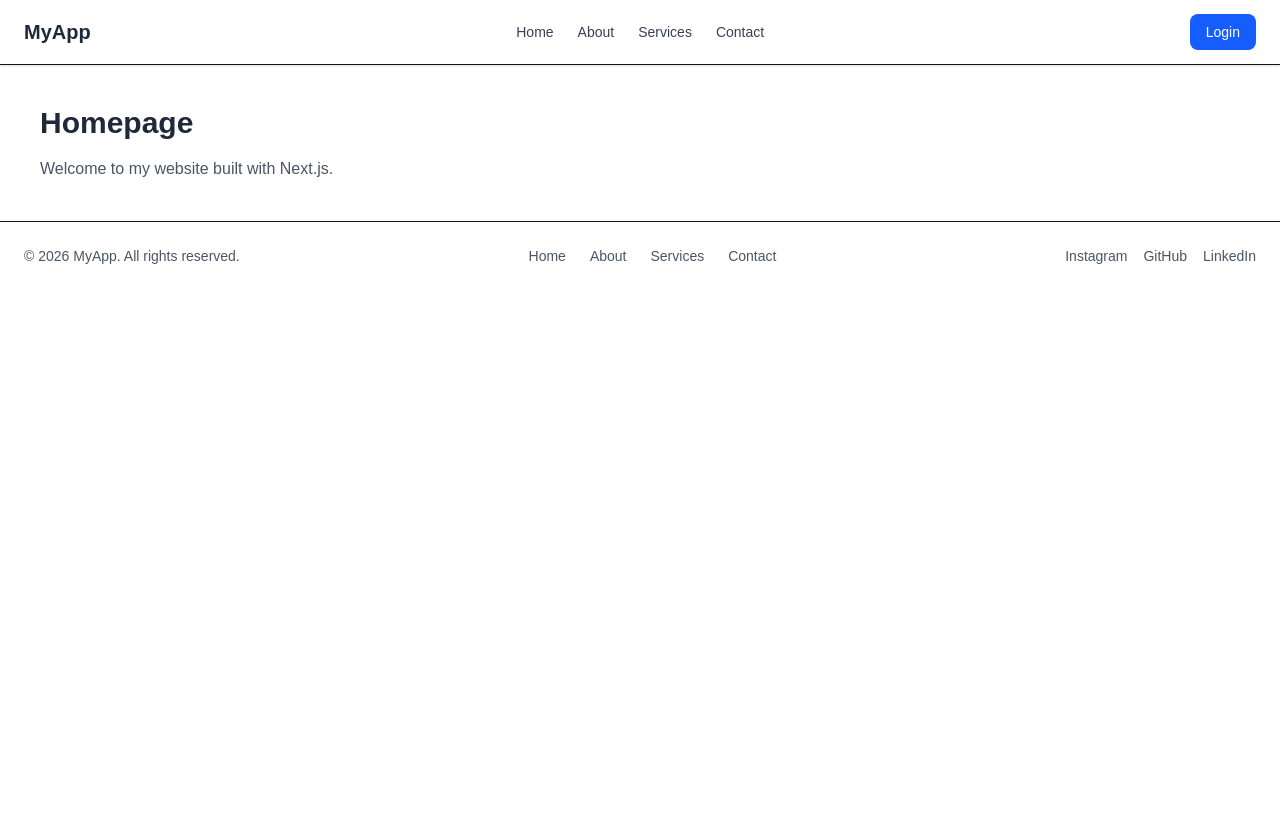
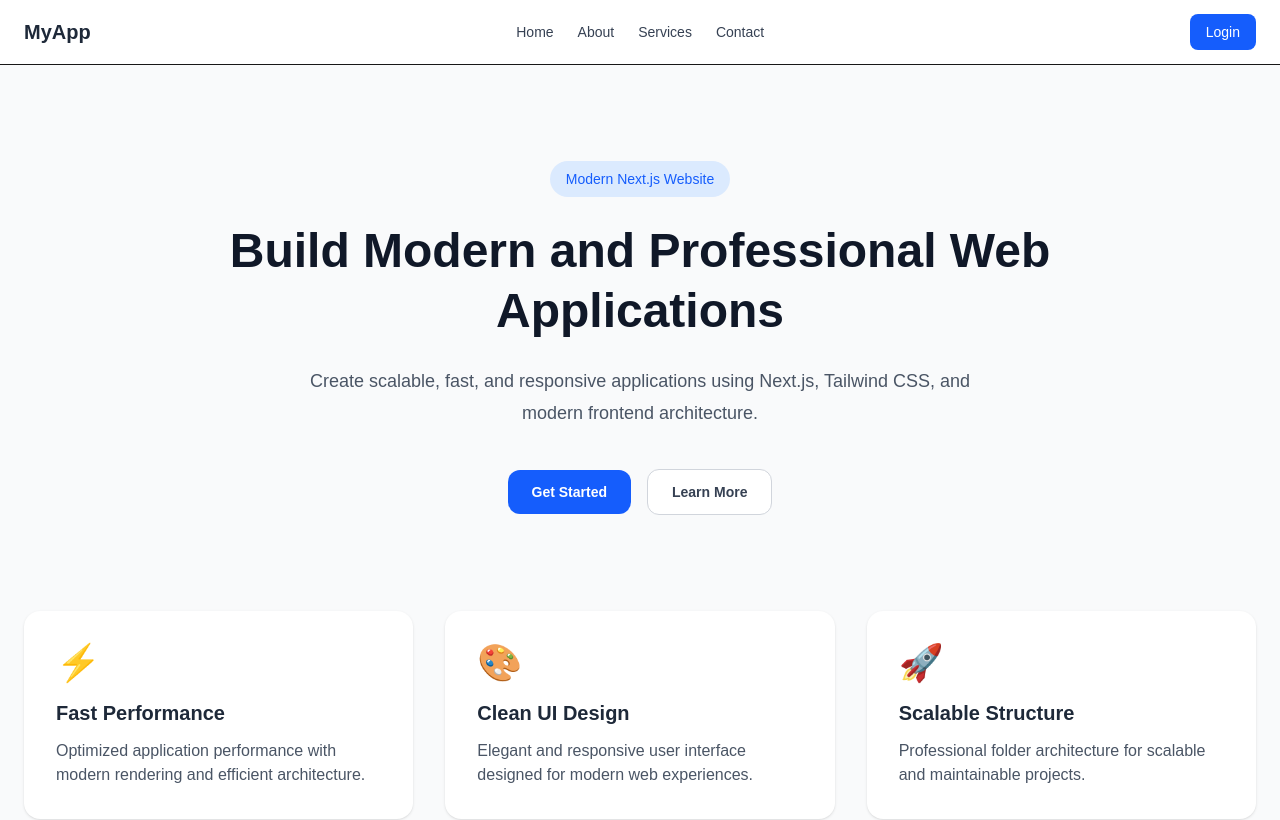
Before and after one commit to syidiqisyididiqi-hash/Booking_lapangan_Front-end, a Next.js app: page / in a window 1280 px wide. Shown: the top 820 px of the page. Built offline with nearby package versions, Linux system fonts and the light colour scheme.

Commit message:
Update ui ux

```diff
--- a/app/components/home/home-page.tsx
+++ b/app/components/home/home-page.tsx
@@ -1,13 +1,71 @@
 export default function HomePageContent() {
   return (
-    <main className="p-10">
-      <h1 className="text-3xl font-bold text-gray-800">
-        Homepage
-      </h1>
+    <main className="min-h-screen bg-gray-50">
+      <section className="mx-auto flex max-w-7xl flex-col items-center justify-center px-6 py-24 text-center">
+        <span className="rounded-full bg-blue-100 px-4 py-2 text-sm font-medium text-blue-600">
+          Modern Next.js Website
+        </span>
 
-      <p className="mt-4 text-gray-600">
-        Welcome to my website built with Next.js.
-      </p>
+        <h1 className="mt-6 max-w-4xl text-5xl font-extrabold leading-tight text-gray-900">
+          Build Modern and Professional Web Applications
+        </h1>
+
+        <p className="mt-6 max-w-2xl text-lg leading-8 text-gray-600">
+          Create scalable, fast, and responsive applications using
+          Next.js, Tailwind CSS, and modern frontend architecture.
+        </p>
+
+        <div className="mt-10 flex flex-wrap items-center justify-center gap-4">
+          <button className="rounded-xl bg-blue-600 px-6 py-3 text-sm font-semibold text-white transition hover:scale-105 hover:bg-blue-700">
+            Get Started
+          </button>
+
+          <button className="rounded-xl border border-gray-300 bg-white px-6 py-3 text-sm font-semibold text-gray-700 transition hover:bg-gray-100">
+            Learn More
+          </button>
+        </div>
+      </section>
+
+      <section className="mx-auto grid max-w-7xl gap-8 px-6 pb-24 md:grid-cols-3">
+        <div className="rounded-2xl bg-white p-8 shadow-sm transition hover:-translate-y-1 hover:shadow-xl">
+          <div className="mb-4 text-4xl">⚡</div>
+
+          <h2 className="text-xl font-bold text-gray-800">
+            Fast Performance
+          </h2>
+
+          <p className="mt-3 text-gray-600">
+            Optimized application performance with modern rendering
+            and efficient architecture.
+          </p>
+        </div>
+
+        <div className="rounded-2xl bg-white p-8 shadow-sm transition hover:-translate-y-1 hover:shadow-xl">
+          <div className="mb-4 text-4xl">🎨</div>
+
+          <h2 className="text-xl font-bold text-gray-800">
+            Clean UI Design
+          </h2>
+
+          <p className="mt-3 text-gray-600">
+            Elegant and responsive user interface designed for
+            modern web experiences.
+          </p>
+        </div>
+
+        <div className="rounded-2xl bg-white p-8 shadow-sm transition hover:-translate-y-1 hover:shadow-xl">
+          <div className="mb-4 text-4xl">🚀</div>
+
+          <h2 className="text-xl font-bold text-gray-800">
+            Scalable Structure
+          </h2>
+
+          <p className="mt-3 text-gray-600">
+            Professional folder architecture for scalable and
+            maintainable projects.
+          </p>
+        </div>
+      </section>
     </main>
   );
 }
```
